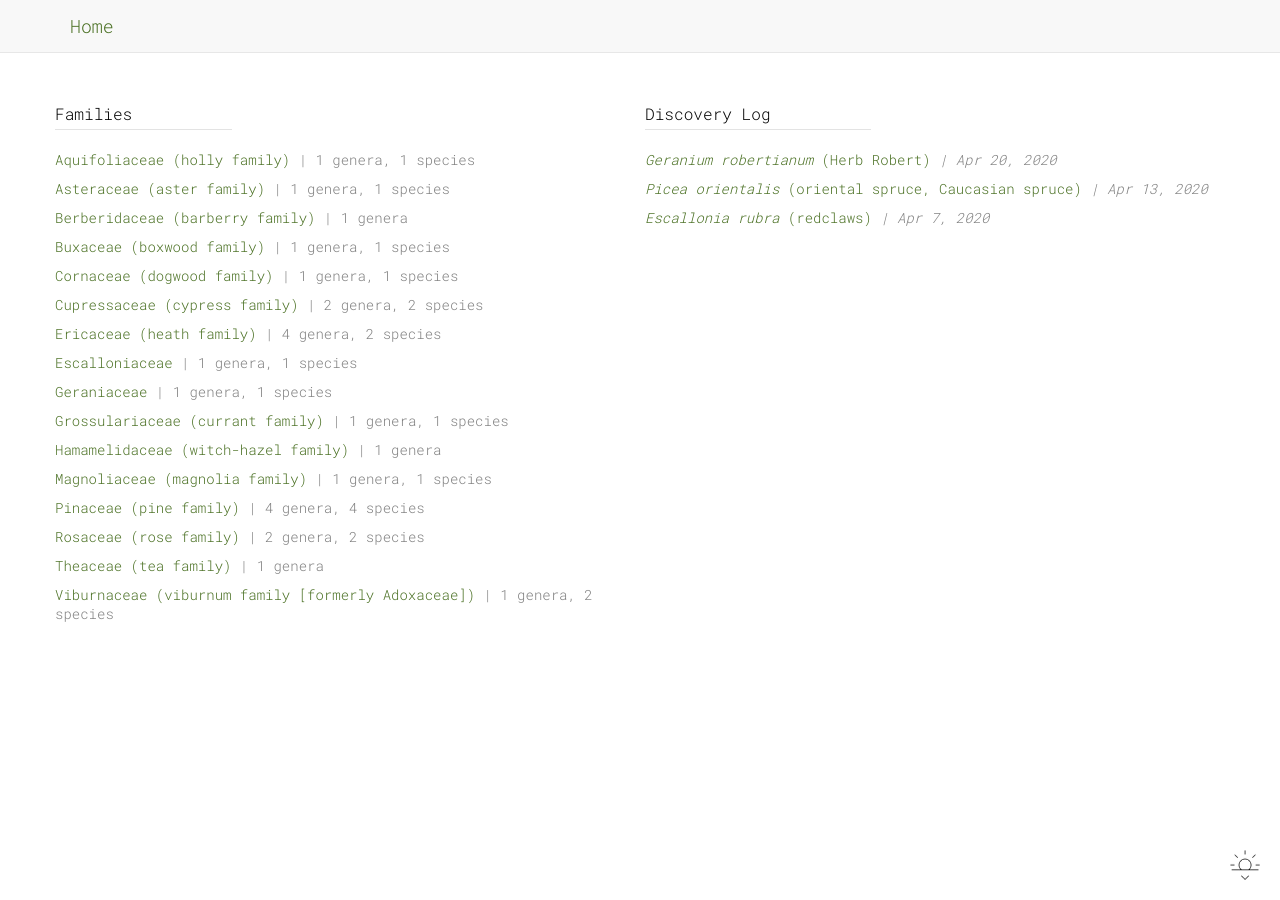
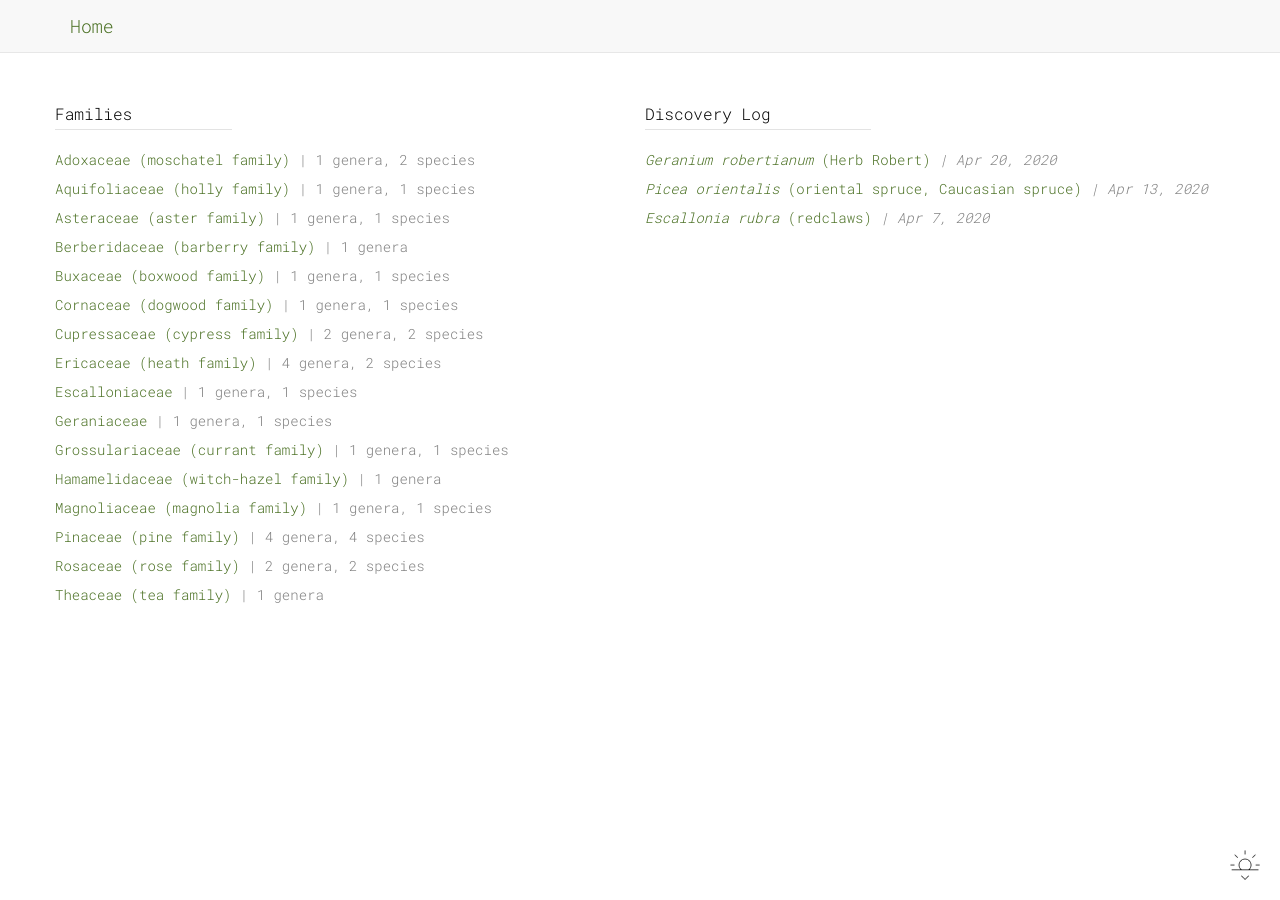
Before and after one commit to shaheenp/mygreeneyed, a Jekyll site: the page built from index.html, in a window 1280 px wide. Built offline with Jekyll 4.4.1, drawn with Linux system fonts in a browser that asks for light colours.

Commit message:
viburnaceae > adoxaceae

```diff
--- a/families/viburnaceae/viburnaceae.md
+++ /dev/null
@@ -1,6 +0,0 @@
----
-permalink: /viburnaceae/
-layout: family
-title: Viburnaceae
-commonname: viburnum family [formerly Adoxaceae]
----
--- a/index.html
+++ b/index.html
@@ -23,7 +23,7 @@ title: MyGreenEyeD
             {% assign entries = site.pages | where: "discovery", "true" | sort: "date" | reverse %}
             {% for entry in entries %}
             <li class="post">
-                <a class="post-title" href="{{ entry.url | relative_url }}"><span class="italic">{{ entry.title }}</span> ({{ entry.commonname }})</a>
+                <a class="post-title" href="{{ entry.url | relative_url }}"><span class="italic">{{ entry.title }}</span>{% if entry.commonname %} ({{ entry.commonname }}){% endif %}</a>
                 <span class="faded">
                     <i>| {{ entry.date | date: "%b %-d, %Y" }}</i>
                 </span>
```
Also changed, not shown: families/adoxaceae/adoxaceae.md (added, +6 -0 lines), families/adoxaceae/viburnum/viburnum-davidii.md (renamed from families/viburnaceae/viburnum/viburnum-davidii.md, +2 -2 lines), families/adoxaceae/viburnum/viburnum-tinus.md (renamed from families/viburnaceae/viburnum/viburnum-tinus.md, +2 -2 lines), families/adoxaceae/viburnum/viburnum.md (renamed from families/viburnaceae/viburnum/viburnum.md, +3 -3 lines).
